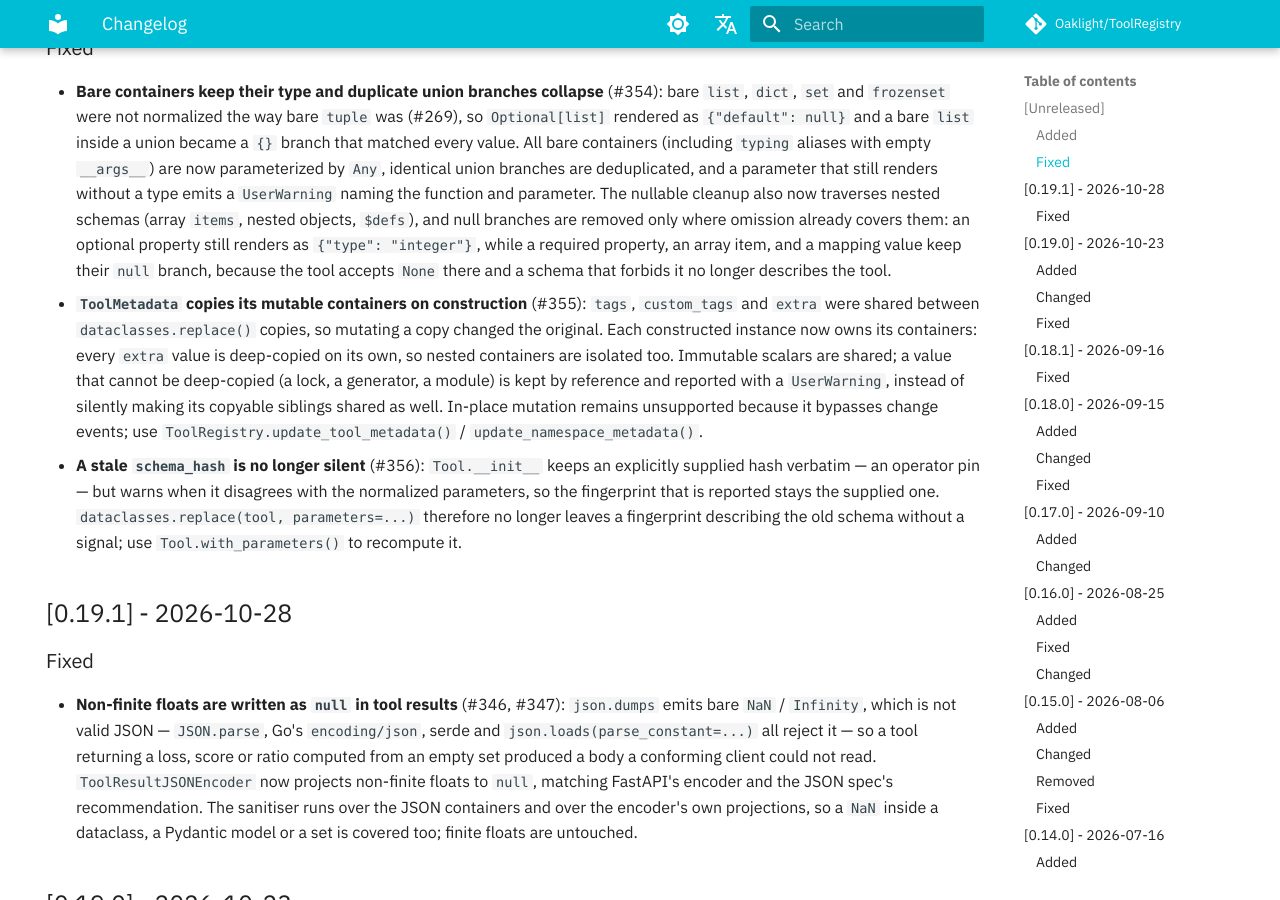
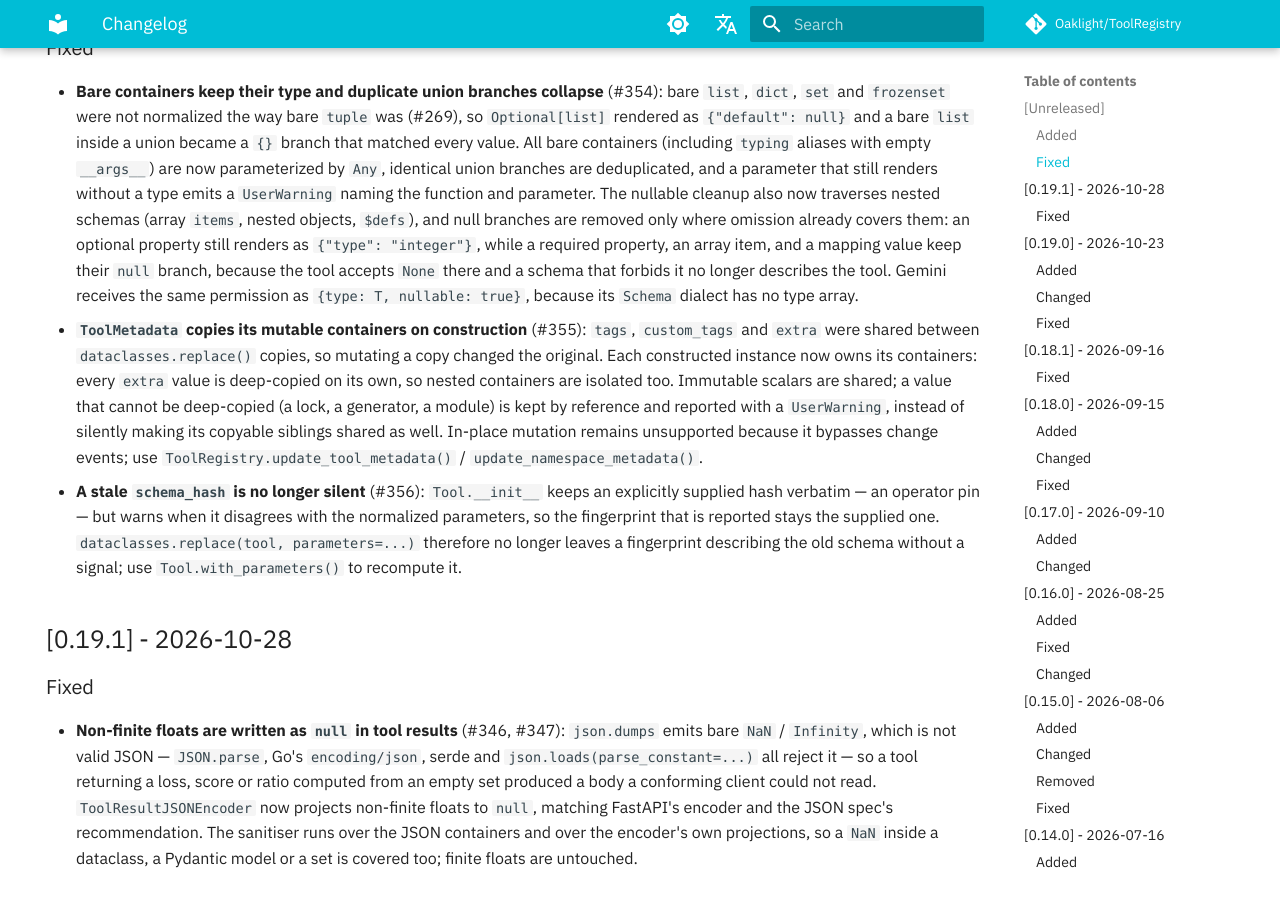
Before and after one commit to Oaklight/ToolRegistry, an MkDocs documentation site: the page built from docs/changelog.md, in a window 1280 px wide and 900 px high, scrolled down 695 px. Built offline with MkDocs 1.6.1 and Material for MkDocs 9.7.7, drawn with Linux system fonts in a browser that asks for light colours; some web fonts are replaced; comment, search, counter and statistics services are not loaded.

Commit message:
docs(changelog): name the Gemini nullable spelling

```diff
--- a/docs/changelog.md
+++ b/docs/changelog.md
@@ -23,7 +23,7 @@ The format is based on [Keep a Changelog](https://keepachangelog.com/en/1.1.0/),
 
 ### Fixed
 
-- **Bare containers keep their type and duplicate union branches collapse** (#354): bare `list`, `dict`, `set` and `frozenset` were not normalized the way bare `tuple` was (#269), so `Optional[list]` rendered as `{"default": null}` and a bare `list` inside a union became a `{}` branch that matched every value. All bare containers (including `typing` aliases with empty `__args__`) are now parameterized by `Any`, identical union branches are deduplicated, and a parameter that still renders without a type emits a `UserWarning` naming the function and parameter. The nullable cleanup also now traverses nested schemas (array `items`, nested objects, `$defs`), and null branches are removed only where omission already covers them: an optional property still renders as `{"type": "integer"}`, while a required property, an array item, and a mapping value keep their `null` branch, because the tool accepts `None` there and a schema that forbids it no longer describes the tool.
+- **Bare containers keep their type and duplicate union branches collapse** (#354): bare `list`, `dict`, `set` and `frozenset` were not normalized the way bare `tuple` was (#269), so `Optional[list]` rendered as `{"default": null}` and a bare `list` inside a union became a `{}` branch that matched every value. All bare containers (including `typing` aliases with empty `__args__`) are now parameterized by `Any`, identical union branches are deduplicated, and a parameter that still renders without a type emits a `UserWarning` naming the function and parameter. The nullable cleanup also now traverses nested schemas (array `items`, nested objects, `$defs`), and null branches are removed only where omission already covers them: an optional property still renders as `{"type": "integer"}`, while a required property, an array item, and a mapping value keep their `null` branch, because the tool accepts `None` there and a schema that forbids it no longer describes the tool. Gemini receives the same permission as `{type: T, nullable: true}`, because its `Schema` dialect has no type array.
 - **`ToolMetadata` copies its mutable containers on construction** (#355): `tags`, `custom_tags` and `extra` were shared between `dataclasses.replace()` copies, so mutating a copy changed the original. Each constructed instance now owns its containers: every `extra` value is deep-copied on its own, so nested containers are isolated too. Immutable scalars are shared; a value that cannot be deep-copied (a lock, a generator, a module) is kept by reference and reported with a `UserWarning`, instead of silently making its copyable siblings shared as well. In-place mutation remains unsupported because it bypasses change events; use `ToolRegistry.update_tool_metadata()` / `update_namespace_metadata()`.
 - **A stale `schema_hash` is no longer silent** (#356): `Tool.__init__` keeps an explicitly supplied hash verbatim — an operator pin — but warns when it disagrees with the normalized parameters, so the fingerprint that is reported stays the supplied one. `dataclasses.replace(tool, parameters=...)` therefore no longer leaves a fingerprint describing the old schema without a signal; use `Tool.with_parameters()` to recompute it.
 
```
